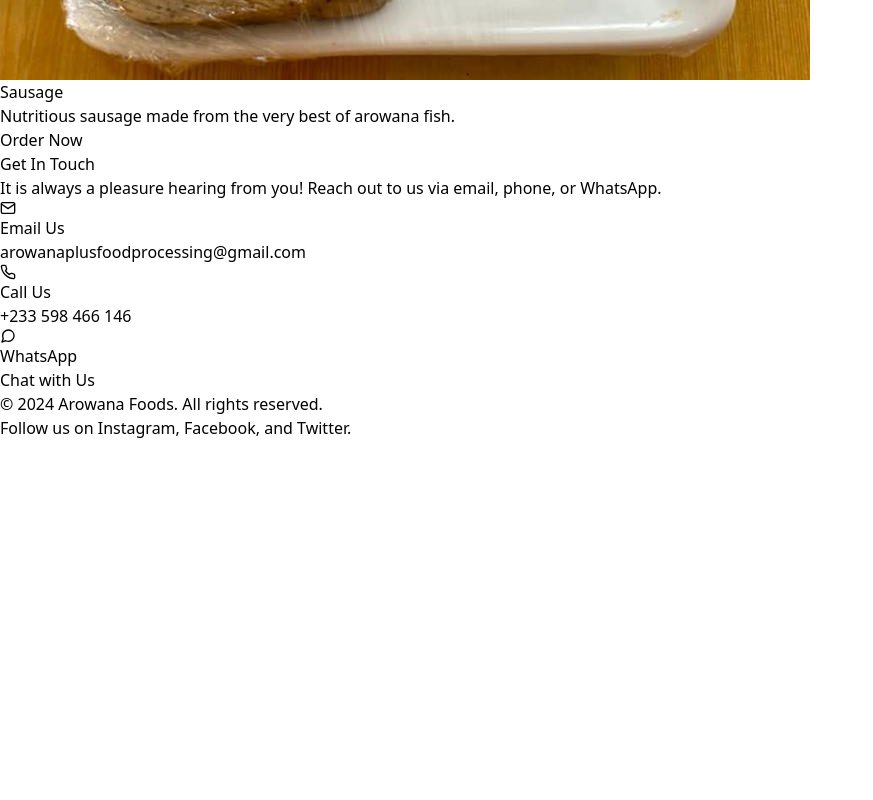
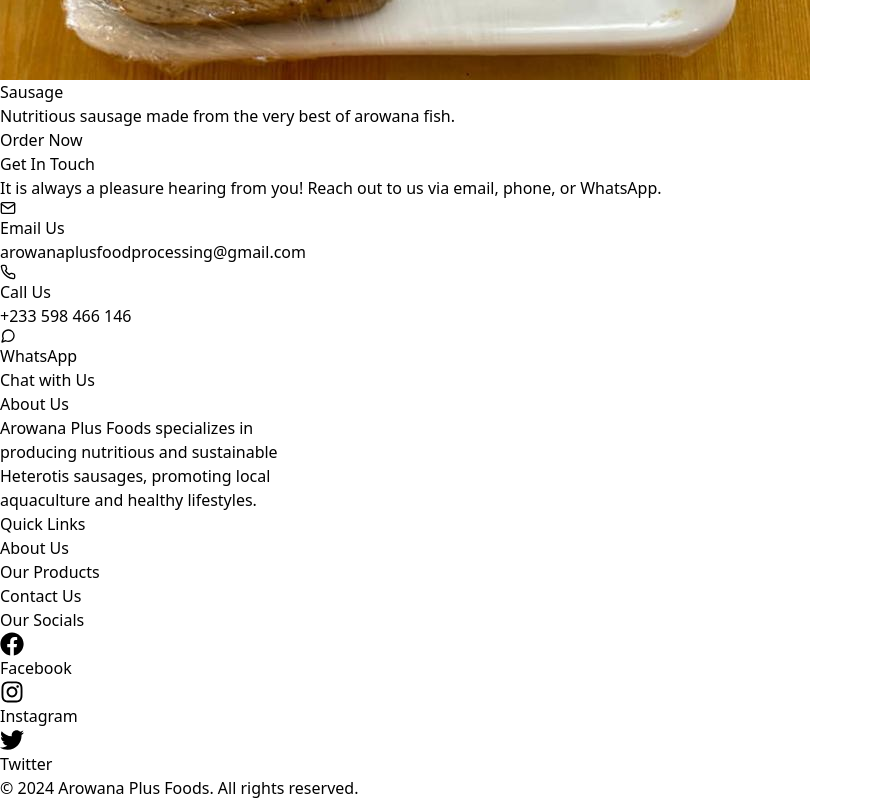
Before and after one commit to elton-codes/arowanafoods, a React (Vite) app: page / in a window 1280 px wide. Shown: the part 4657-5457 px from the top of the page, without its empty margins (0-873 px from the left). Before the commit the page ends 5097 px from the top, so only its background shows below. Built offline with nearby package versions, Linux system fonts and the light colour scheme.

Commit message:
created landing page

```diff
--- a/src/Components/Footer.jsx
+++ b/src/Components/Footer.jsx
@@ -1,16 +1,79 @@
-import React from 'react'
+import React from "react";
+import { FaFacebook, FaInstagram, FaTwitter, FaWhatsapp } from "react-icons/fa";
 
 const Footer = () => {
   return (
-    <footer className="bg-gray-800 text-white py-6">
-      <div className="container mx-auto text-center">
-        <p className="text-sm">
-          &copy; {new Date().getFullYear()} Arowana Foods. All rights reserved.
-        </p>
-        <p className="text-lg">Follow us on <a href="#" className="underline">Instagram</a>, <a href="#" className="underline">Facebook</a>, and <a href="#" className="underline">Twitter</a>.</p>
+    <footer className="bg-green-900 text-white py-10">
+  <div className="container mx-auto px-4 grid grid-cols-1 sm:grid-cols-12 gap-8">
+    {/* About Section */}
+    <div className="sm:col-span-4 lg:col-span-5 flex flex-col items-center lg:items-start">
+      <h3 className="text-lg font-bold mb-4">About Us</h3>
+      <p className="text-gray-300 text-center lg:text-left">
+        Arowana Plus Foods specializes in <br /> producing nutritious and sustainable <br /> Heterotis  sausages, promoting local <br /> aquaculture and healthy lifestyles.
+      </p>
+    </div>
+
+    {/* Quick Links */}
+    <div className="sm:col-span-4 lg:col-span-3 flex flex-col items-center lg:items-start">
+      <h3 className="text-lg font-bold mb-4">Quick Links</h3>
+      <ul className="space-y-2 text-center lg:text-left">
+        <li>
+          <a href="#about" className="hover:text-green-300 transition">
+            About Us
+          </a>
+        </li>
+        <li>
+          <a href="#products" className="hover:text-green-300 transition">
+            Our Products
+          </a>
+        </li>
+        <li>
+          <a href="#contact" className="hover:text-green-300 transition">
+            Contact Us
+          </a>
+        </li>
+      </ul>
+    </div>
+
+    {/* Contact Info */}
+    <div className="sm:col-span-4 lg:col-span-4 flex flex-col items-center lg:items">
+      <h3 className="text-lg font-bold mb-4">Our Socials</h3>
+      <div className="space-y-4">
+        <a
+          href="#"
+          className="flex items-center space-x-2 hover:text-green-300 transition"
+          aria-label="Facebook"
+        >
+          <FaFacebook size={24} />
+          <span>Facebook</span>
+        </a>
+        <a
+          href="#"
+          className="flex items-center space-x-2 hover:text-green-300 transition"
+          aria-label="Instagram"
+        >
+          <FaInstagram size={24} />
+          <span>Instagram</span>
+        </a>
+        <a
+          href="#"
+          className="flex items-center space-x-2 hover:text-green-300 transition"
+          aria-label="Twitter"
+        >
+          <FaTwitter size={24} />
+          <span>Twitter</span>
+        </a>
+
       </div>
-    </footer>
-  )
-}
+    </div>
+  </div>
 
-export default Footer
+  {/* Bottom Section */}
+  <div className="mt-8 border-t border-gray-700 pt-4 text-center text-sm">
+    © {new Date().getFullYear()} Arowana Plus Foods. All rights reserved.
+  </div>
+</footer>
+  );
+};
+
+export default Footer;
--- a/src/Components/Products.jsx
+++ b/src/Components/Products.jsx
@@ -6,14 +6,13 @@
     {
       name: "Sausage",
       description: "Nutritious sausage made from the very best of arowana fish.",
-      image: product3, // Replace with the correct image paths
+      image: product3,
     },
     {
       name: "Sausage",
       description: "Nutritious sausage made from the very best of arowana fish.",
-      image: product2, // Replace with the correct image paths
+      image: product2,
     },
-
   ];
 
   return (
@@ -22,7 +21,7 @@
         <h2 className="text-4xl font-bold text-center text-green-900 mb-12">
           Our Mouth-Watering Products
         </h2>
-        <div className="grid grid-cols-1 md:grid-cols-2 lg:grid-cols-2 gap-8">
+        <div className="grid grid-cols-1 sm:grid-cols-1 md:grid-cols-2 lg:grid-cols-2 gap-8">
           {products.map((product, index) => (
             <div
               key={index}
@@ -33,7 +32,7 @@
                 <img
                   src={product.image}
                   alt={product.name}
-                  className="w-full h-48 md:h-full object-cover rounded-t-lg md:rounded-l-lg"
+                  className="w-full h-auto max-h-60 object-cover rounded-t-lg md:rounded-l-lg"
                 />
               </div>
 
```
